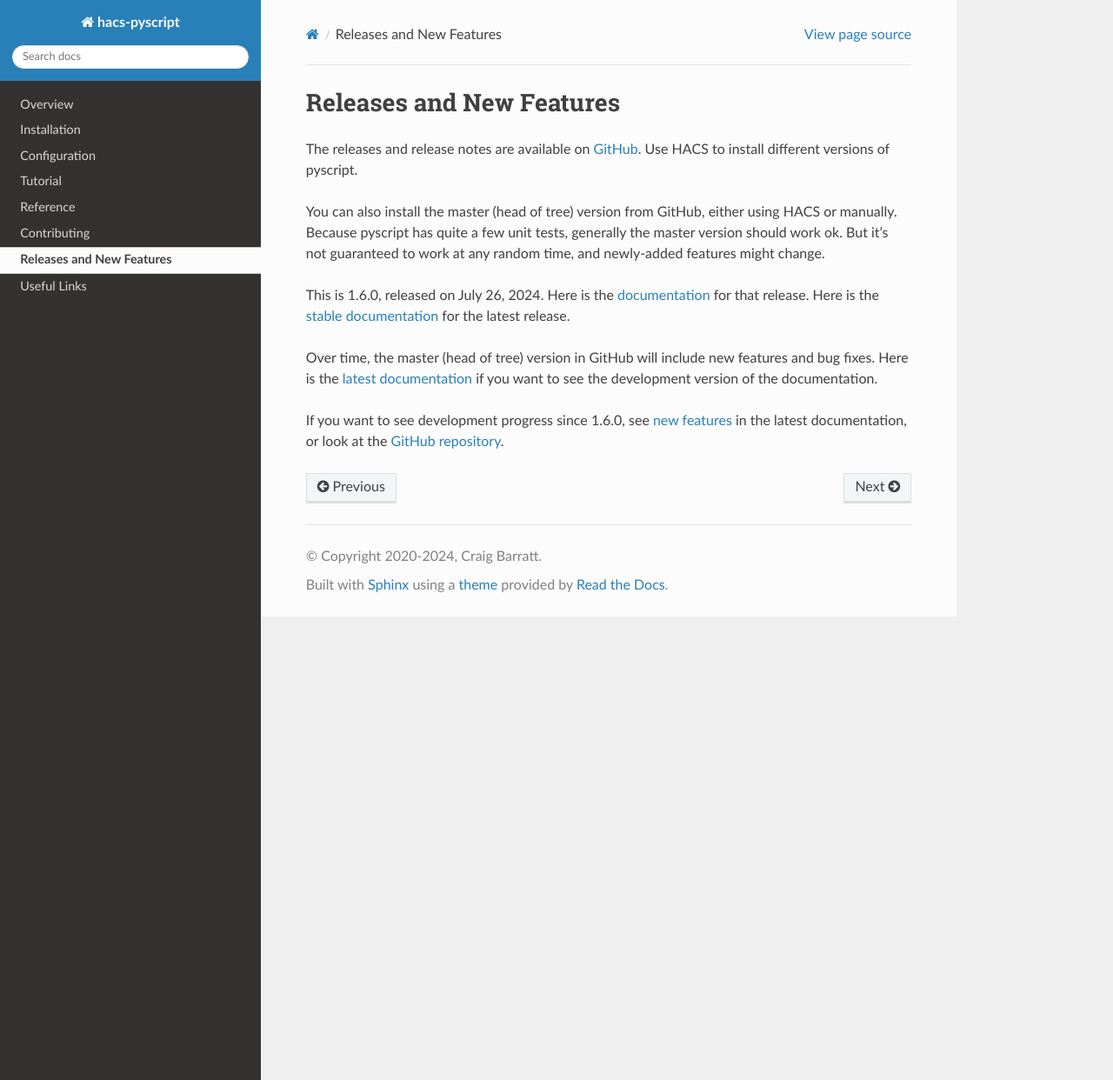
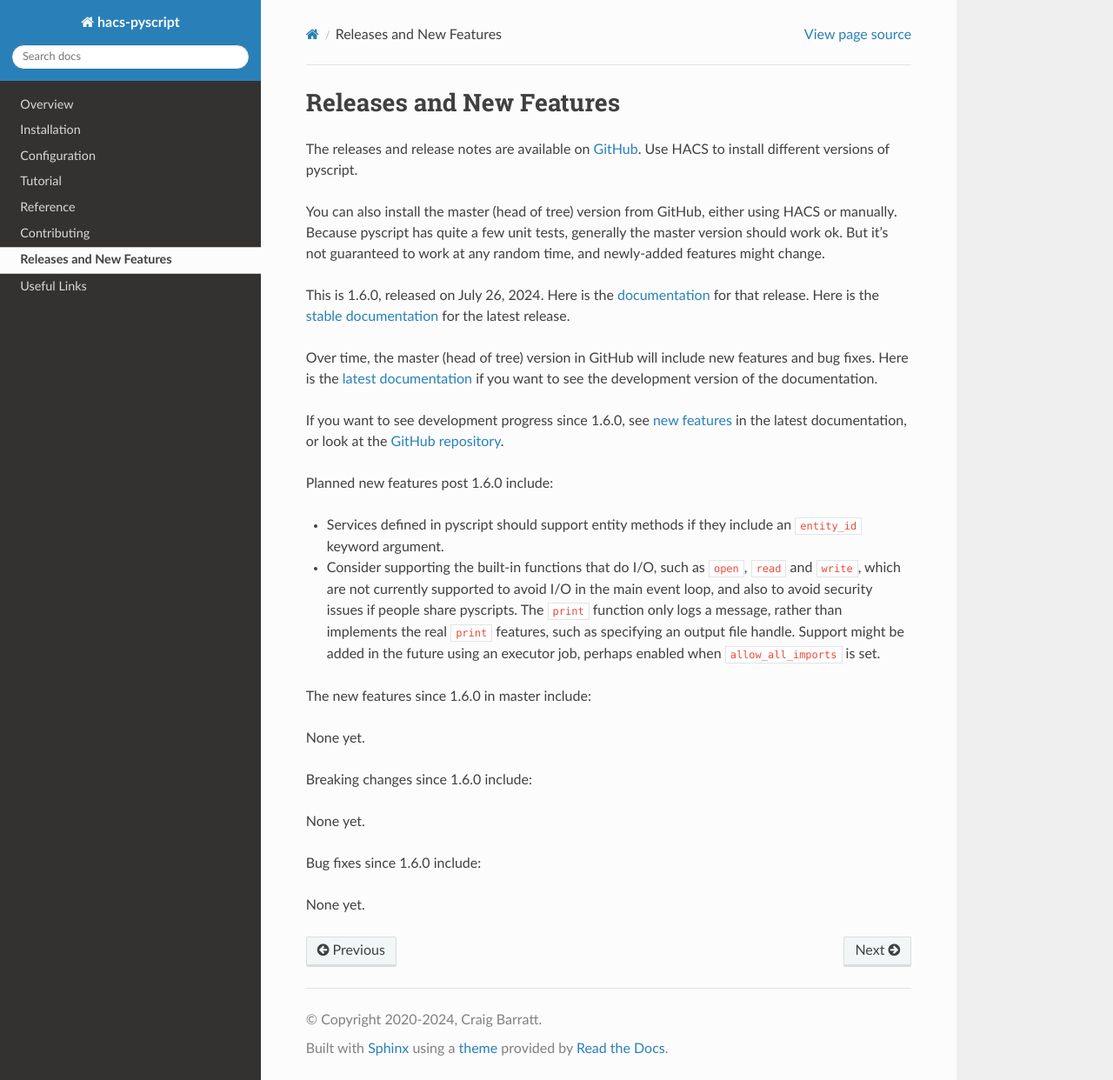
Before and after one commit to custom-components/pyscript, a Sphinx documentation site: the page built from docs/new_features.rst, in a window 1280 px wide and 1242 px high. Shown: the whole window at 87% size. Built offline with Sphinx 7.4.7 and the Read the Docs theme 2.0.0, drawn with Linux system fonts in a browser that asks for light colours.

Commit message:
post-release doc update

```diff
--- a/docs/new_features.rst
+++ b/docs/new_features.rst
@@ -20,3 +20,24 @@
 If you want to see development progress since 1.6.0, see
 `new features <https://hacs-pyscript.readthedocs.io/en/latest/new_features.html>`__ in the latest
 documentation, or look at the `GitHub repository <https://github.com/custom-components/pyscript>`__.
+
+Planned new features post 1.6.0 include:
+
+- Services defined in pyscript should support entity methods if they include an ``entity_id`` keyword argument.
+- Consider supporting the built-in functions that do I/O, such as ``open``, ``read`` and ``write``, which
+  are not currently supported to avoid I/O in the main event loop, and also to avoid security issues if people
+  share pyscripts. The ``print`` function only logs a message, rather than implements the real ``print`` features,
+  such as specifying an output file handle. Support might be added in the future using an executor job, perhaps
+  enabled when ``allow_all_imports`` is set.
+
+The new features since 1.6.0 in master include:
+
+None yet.
+
+Breaking changes since 1.6.0 include:
+
+None yet.
+
+Bug fixes since 1.6.0 include:
+
+None yet.
```
